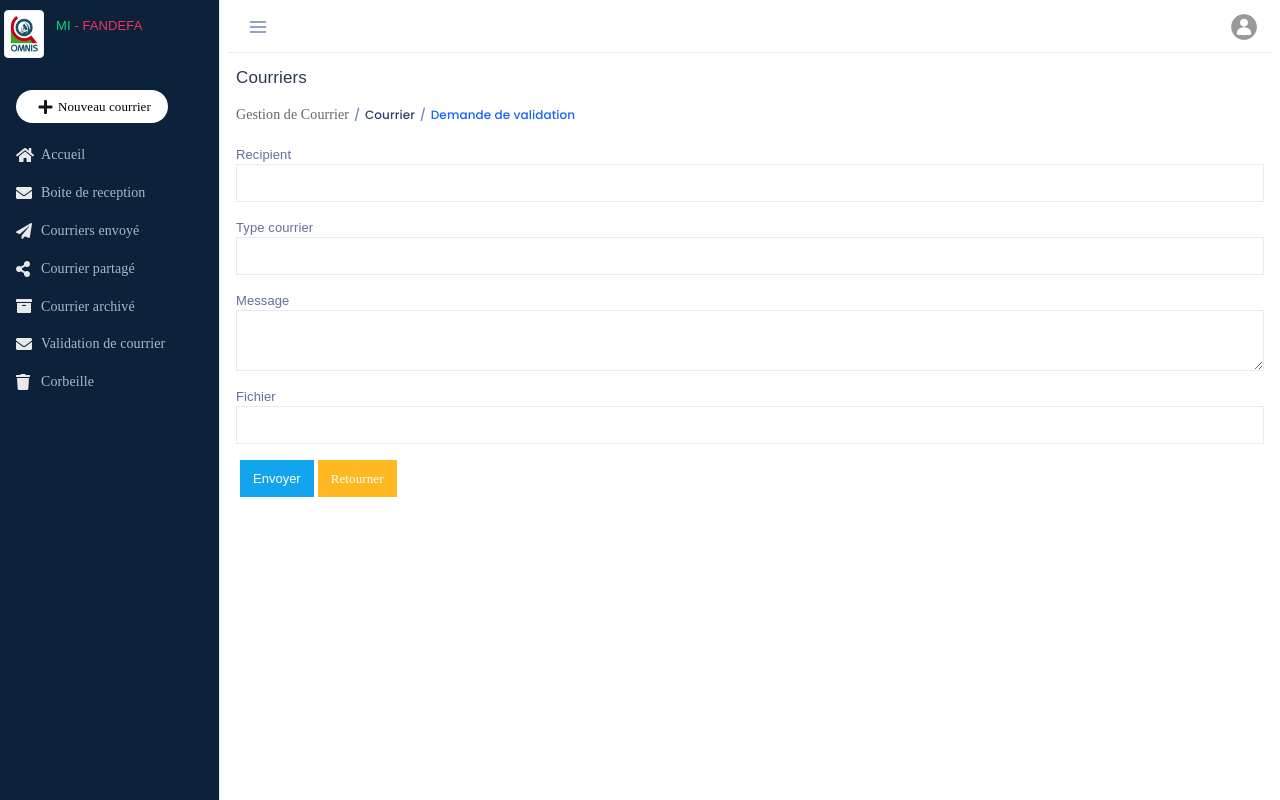
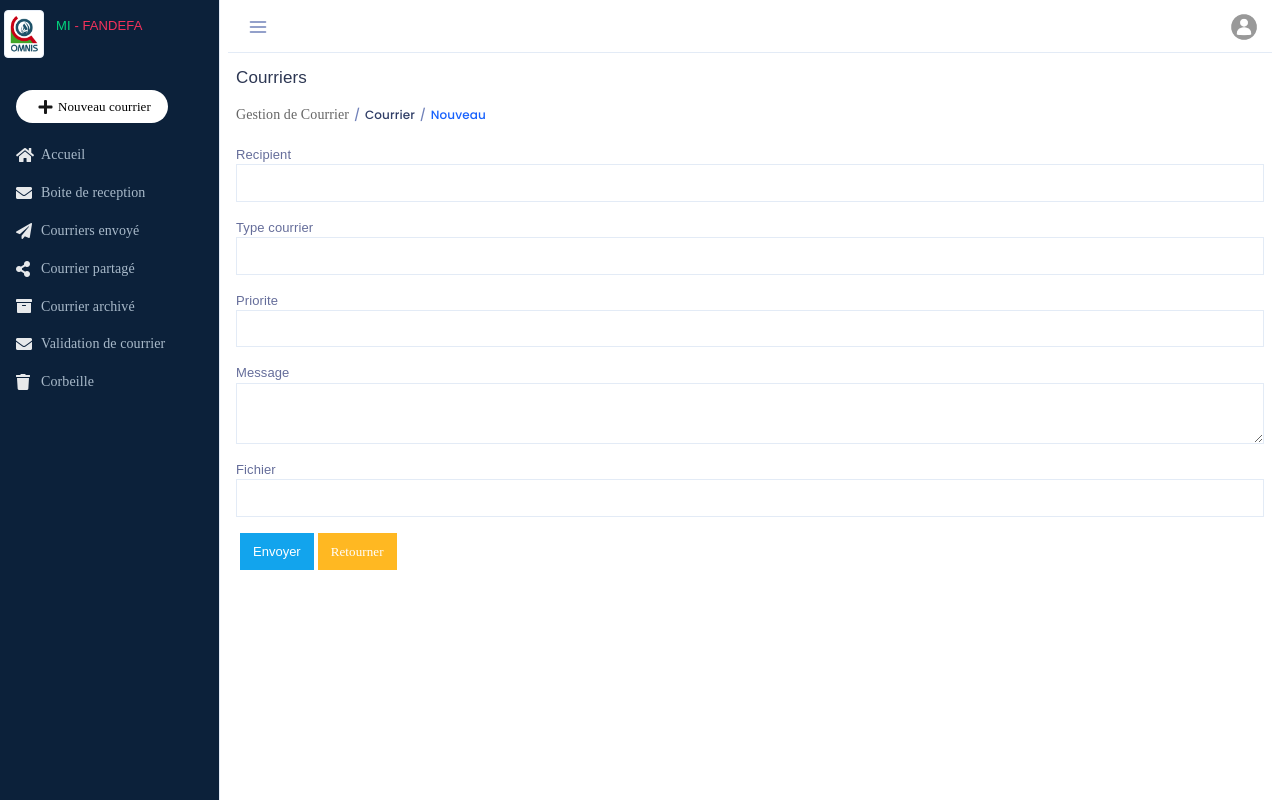
Before and after one commit to Lewis07/gest-courrier, a Symfony app: template templates/FrontOffice/Courrier/add.html.twig in a window 1280 px wide. Run offline with Twig, Linux system fonts and the light colour scheme; the template is opened without the code that fills it, so the values that code supplies are empty; form fields are guessed from the names that the template uses; some libraries are stand-ins or nearby versions; some web fonts are replaced.

Commit message:
rectification interface nouveau courrier

```diff
--- a/templates/FrontOffice/Courrier/add.html.twig
+++ b/templates/FrontOffice/Courrier/add.html.twig
@@ -15,7 +15,7 @@
                                     <a href="javascript:void(0);">Gestion de Courrier</a>
                                 </li>
                                 <li class="breadcrumb-item">Courrier</li>
-                                <li class="breadcrumb-item active">Demande de validation</li>
+                                <li class="breadcrumb-item active">Nouveau</li>
                             </ol>
                         </div><!--end col-->
                     </div><!--end row-->
@@ -27,11 +27,10 @@
                 {{ form_start(form,{'attr':{'novalidate':'novalidate'}}) }}
                     {{ form_row(form.recipient) }}
                     {{ form_row(form.typeCourrier) }}
-
+                    {{ form_row(form.priorite) }}
                     {% if app.request.attributes.get('_route') == "courrier_new" %}
                         {{ form_row(form.objetCourrier) }}
                     {% endif %}
-
                     {{ form_row(form.message) }}
                     {{ form_row(form.fichier) }}
                     <div class="d-flex">
```
